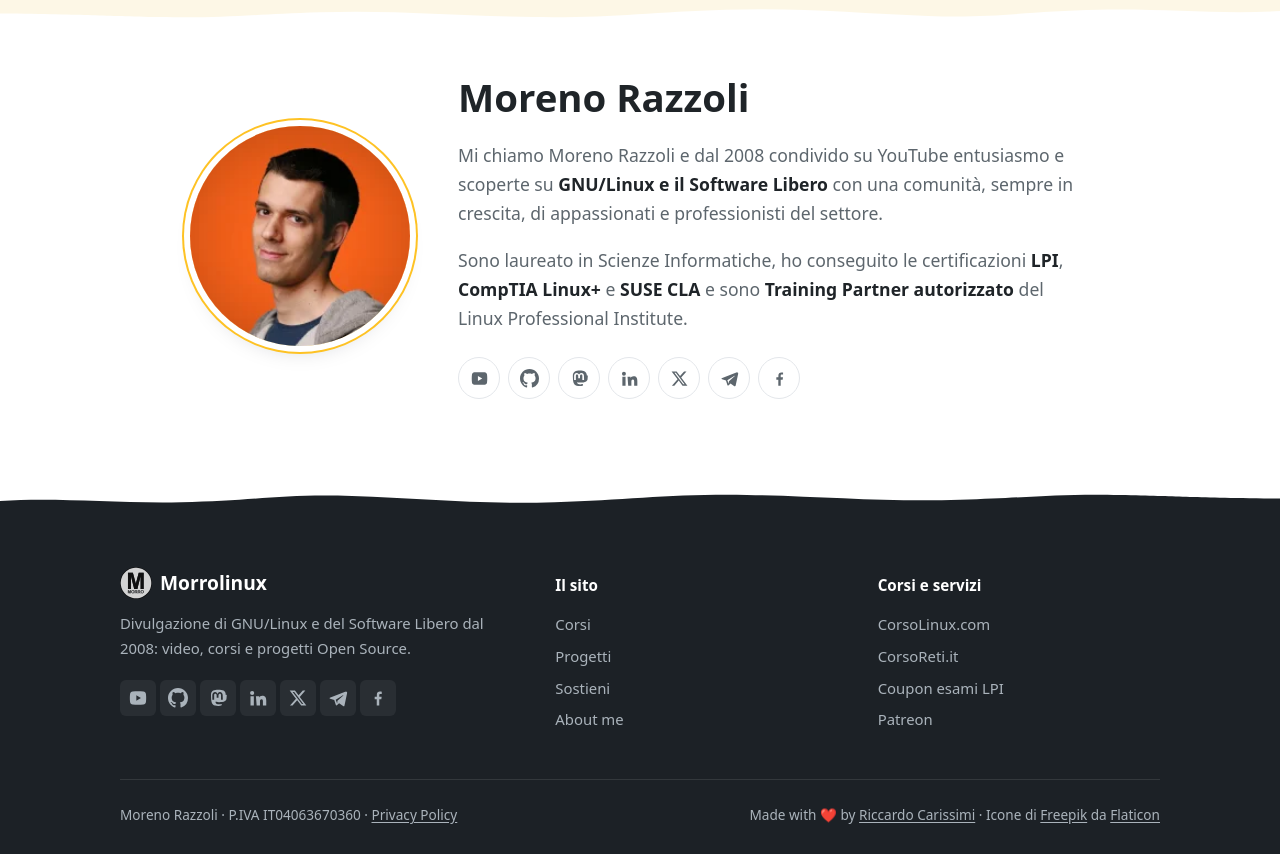
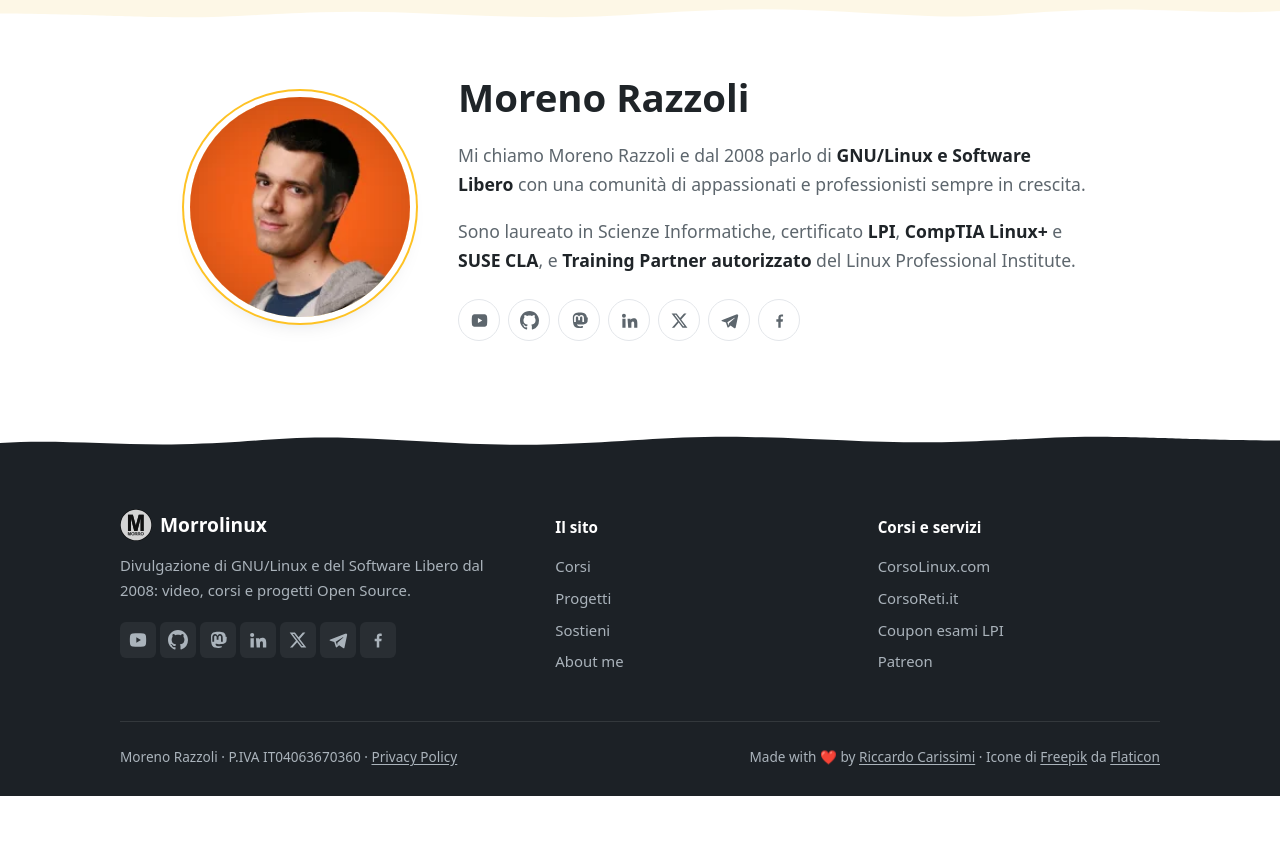
Before and after one commit to morrolinuxyt/m3, a PHP site: page / in a window 1280 px wide. Shown: the part 4305-5159 px from the top of the page. After the commit the page ends 5101 px from the top, so only its background shows below. Run offline with PHP 8.4, Linux system fonts and the light colour scheme.

Commit message:
About: bio riscritta
Co-Authored-By: Claude Opus 5.5 <noreply@anthropic.com>
Claude-Session: https://claude.ai/code/session_0116xZYAxAMAyAS9DeVaxEUu

```diff
--- a/index.php
+++ b/index.php
@@ -258,14 +258,12 @@ AUTHOR: Riccardo Carissimi
           <div>
             <h2>Moreno Razzoli</h2>
             <p>
-              Mi chiamo Moreno Razzoli e dal 2008 condivido su YouTube entusiasmo e scoperte su
-              <b>GNU/Linux e il Software Libero</b> con una comunità, sempre in crescita, di appassionati
-              e professionisti del settore.
+              Mi chiamo Moreno Razzoli e dal 2008 parlo di <b>GNU/Linux e Software Libero</b>
+              con una comunità di appassionati e professionisti sempre in crescita.
             </p>
             <p>
-              Sono laureato in Scienze Informatiche, ho conseguito le certificazioni <b>LPI</b>,
-              <b>CompTIA Linux+</b> e <b>SUSE CLA</b> e sono <b>Training Partner autorizzato</b>
-              del Linux Professional Institute.
+              Sono laureato in Scienze Informatiche, certificato <b>LPI</b>, <b>CompTIA Linux+</b> e <b>SUSE CLA</b>,
+              e <b>Training Partner autorizzato</b> del Linux Professional Institute.
             </p>
             <?= socials($SOCIALS) ?>
           </div>
```
